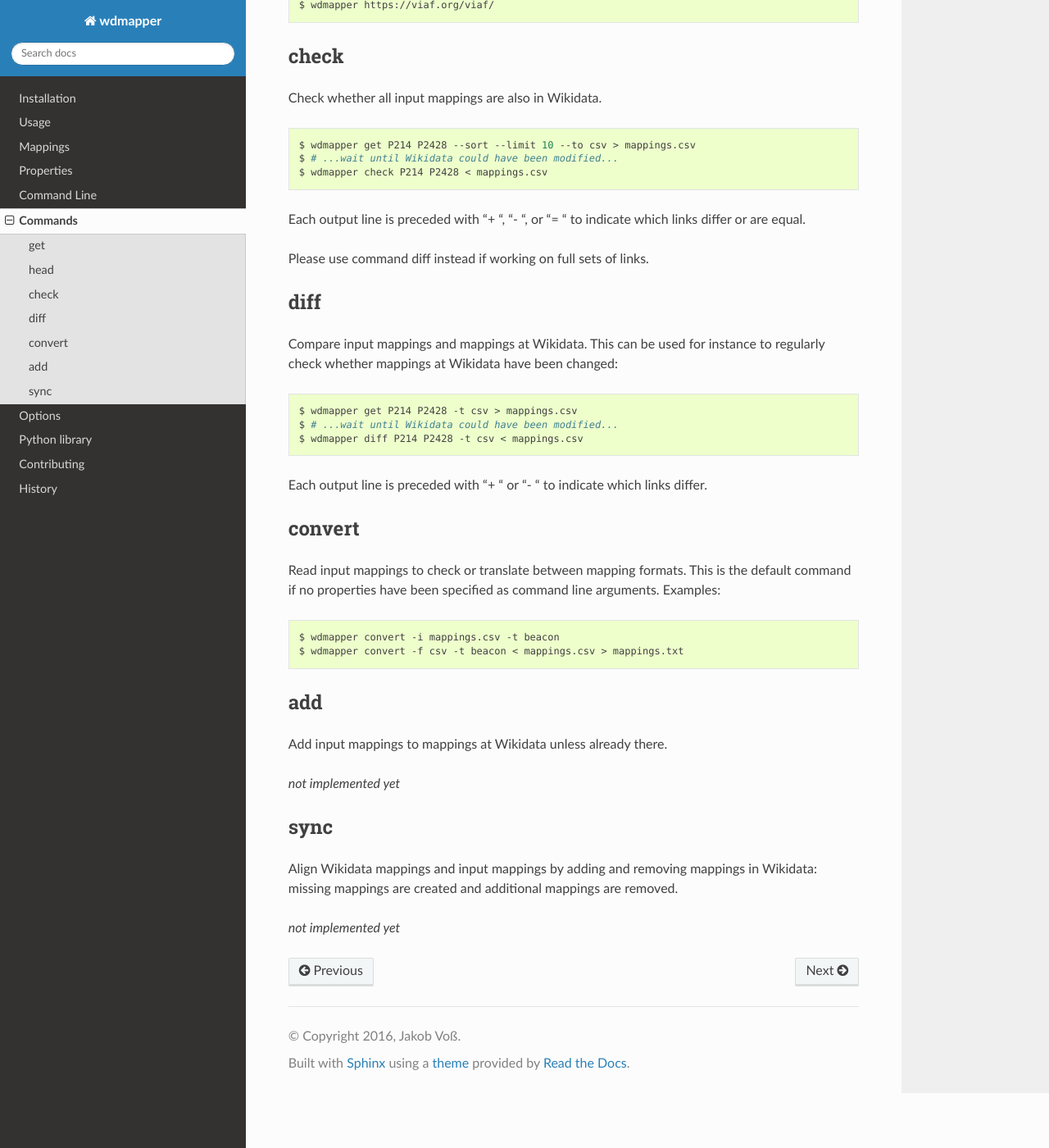
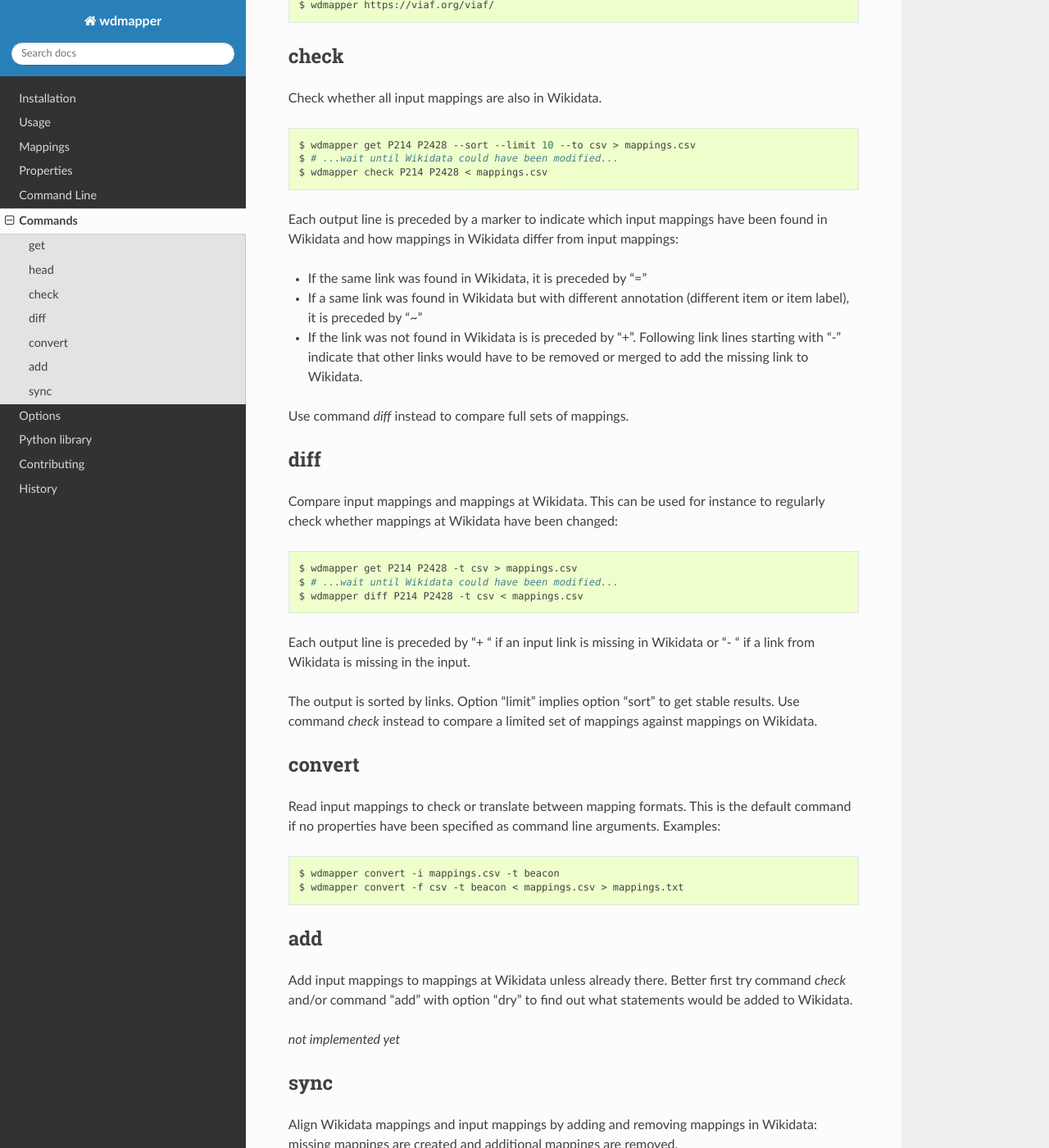
Before and after one commit to gbv/wdmapper, a Sphinx documentation site: the page built from docs/commands.rst, in a window 1280 px wide and 1400 px high, scrolled down 711 px. Shown: the whole window at 82% size. Built offline with Sphinx 7.4.7 and the Read the Docs theme 2.0.0, drawn with Linux system fonts in a browser that asks for light colours; the version number could not be read and is left out.

Commit message:
Fix check command for indirect links

```diff
--- a/CHANGELOG.rst
+++ b/CHANGELOG.rst
@@ -5,6 +5,8 @@ next
 ----
 -  Add option 'relation'
 -  Add ntriples output format
+-  Fix command 'check' for indirect links
+-  Fix lookup of properties by URL template
 
 0.0.4 (2017-01-03)
 ------------------
--- a/docs/commands.rst
+++ b/docs/commands.rst
@@ -48,10 +48,20 @@ Check whether all input mappings are also in Wikidata.
     $ # ...wait until Wikidata could have been modified...
     $ wdmapper check P214 P2428 < mappings.csv
 
-Each output line is preceded with "+ ", "- ", or "= " to indicate which links
-differ or are equal.
 
-Please use command diff instead if working on full sets of links.
+Each output line is preceded by a marker to indicate which input mappings have
+been found in Wikidata and how mappings in Wikidata differ from input mappings:
+
+- If the same link was found in Wikidata, it is preceded by "="
+
+- If a same link was found in Wikidata but with different annotation
+  (different item or item label), it is preceded by "~"
+
+- If the link was not found in Wikidata is is preceded by "+". Following link
+  lines starting with "-" indicate that other links would have to be removed
+  or merged to add the missing link to Wikidata.
+
+Use command `diff` instead to compare full sets of mappings.
 
 
 diff
@@ -67,8 +77,12 @@ changed:
     $ # ...wait until Wikidata could have been modified...
     $ wdmapper diff P214 P2428 -t csv < mappings.csv
 
-Each output line is preceded with "+ " or "- " to indicate which links
-differ.
+Each output line is preceded by "+ " if an input link is missing in Wikidata or
+"- " if a link from Wikidata is missing in the input.
+
+The output is sorted by links. Option "limit" implies option "sort" to get
+stable results. Use command `check` instead to compare a limited set of
+mappings against mappings on Wikidata.
 
 
 convert
@@ -87,7 +101,9 @@ Examples:
 add
 ---
 
-Add input mappings to mappings at Wikidata unless already there.
+Add input mappings to mappings at Wikidata unless already there. Better first
+try command `check` and/or command "add" with option "dry" to find out what
+statements would be added to Wikidata.
 
 *not implemented yet*
 
```
Also changed, not shown: 7 other files.
